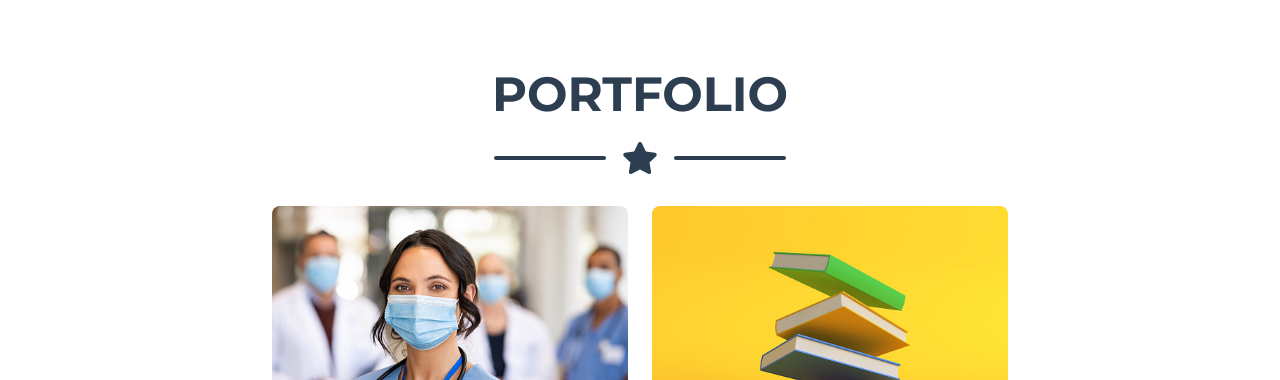
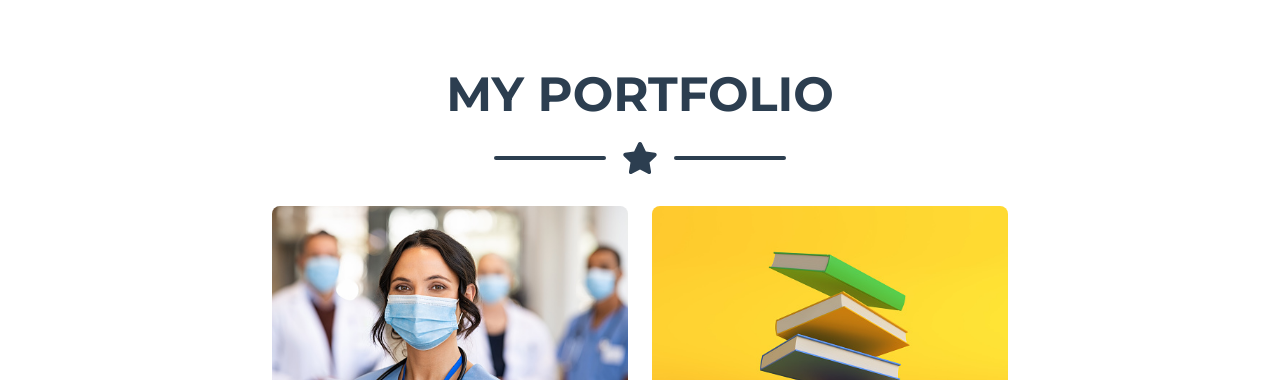
Before and after one commit to gerardinhoo/g_ultimate_portfolio, a plain HTML site: page index.html in a window 1280 px wide. Shown: the part 720-1100 px from the top of the page. Drawn offline with nearby package versions, Linux system fonts and the light colour scheme.

Commit message:
just a test

```diff
--- a/index.html
+++ b/index.html
@@ -56,7 +56,7 @@
     <section class="page-section portfolio" id="portfolio">
         <div class="container">
             <!-- Portfolio Section Heading-->
-            <h2 class="page-section-heading text-center text-uppercase text-secondary mb-0">Portfolio</h2>
+            <h2 class="page-section-heading text-center text-uppercase text-secondary mb-0">My Portfolio</h2>
             <!-- Icon Divider-->
             <div class="divider-custom">
                 <div class="divider-custom-line"></div>
```
